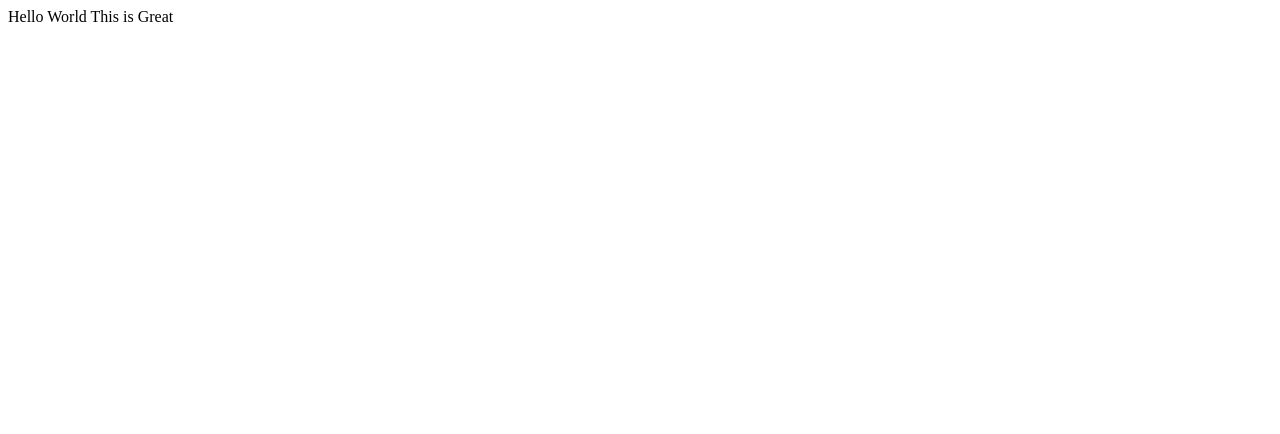
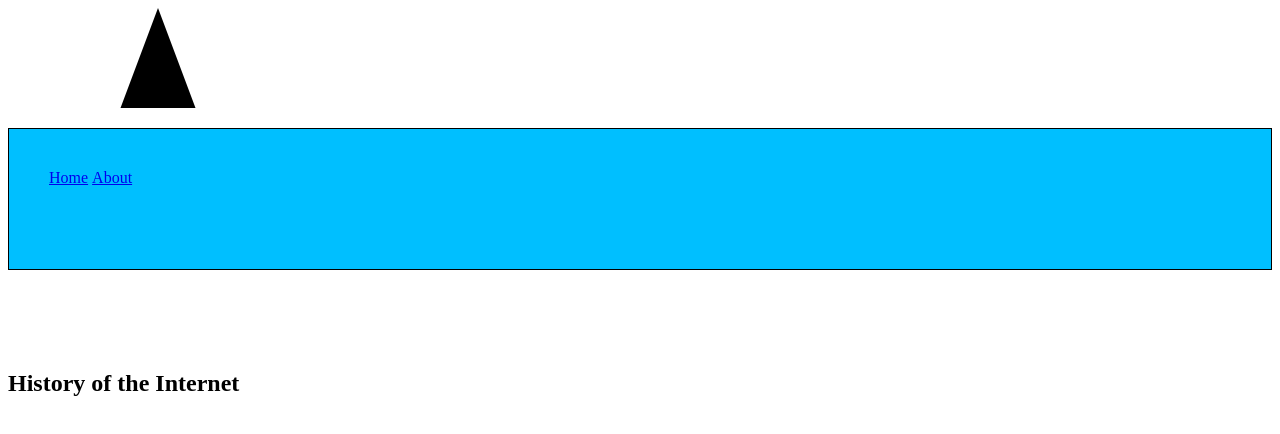
Before and after one commit to smoran09/internet-history, a plain HTML site: page public_html/index.html in a window 1280 px wide. Drawn offline with Linux system fonts and the light colour scheme.

Commit message:
Update: Added context, primary links, secondary links, logo, title, and selected coloring.

```diff
--- a/public_html/index.html
+++ b/public_html/index.html
@@ -1,10 +1,48 @@
 <!DOCTYPE html>
 <html lang="en">
-<head>
-    <meta charset="UTF-8">
-    <title>Title</title>
-</head>
+    <head>
+        <meta charset="UTF-8">
+        <title>Index</title>
+        <meta name="description" content="This is an example of a meta description.
+    This will often show up in search results.">
+
+        <link rel="stylesheet" href="css/style.css">
+
+        <style>
+            .red {
+                color: red;
+            }
+            .bold {
+                font-weigh: bold;
+            }
+            #primaryLinks {
+                border: 1px solid black;
+                background-color: deepskyblue;
+                height: 100px;
+                padding-top: 40px;
+                margin-bottom: 100px;
+            }
+            #primaryLinks li {
+                display: inline;
+            }
+            #secondaryLinks {
+                border: 1px solid red;
+            }
+        </style>
+
+    </head>
 <body>
-Hello World This is Great
+<div>
+    <svg height="100" width="300">
+        <path d="M150 0 L75 200 L225 200 Z" />
+    </svg>
+</div>
+<menu id="primaryLinks">
+    <li><a href="index.html">Home</a></li>
+    <li><a href="about.html">About</a></li>
+</menu>
+<article>
+    <h1>History of the Internet</h1>
+</article>
 </body>
 </html>
```
